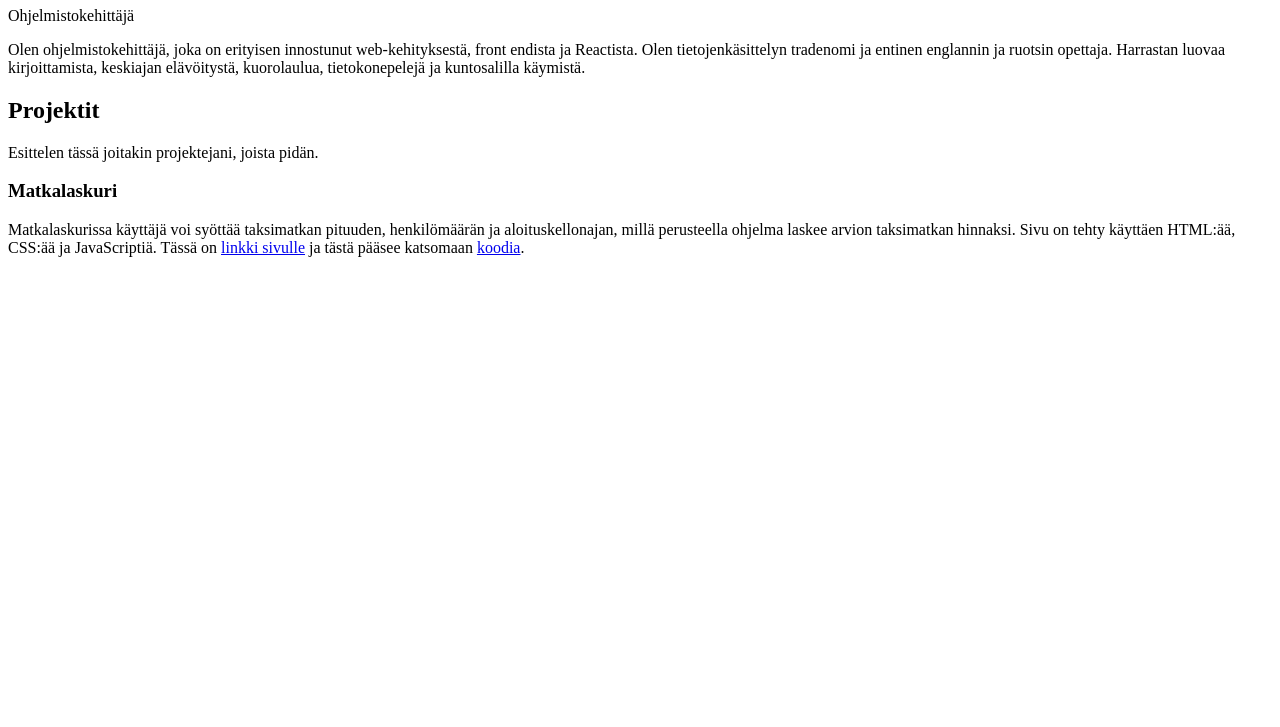
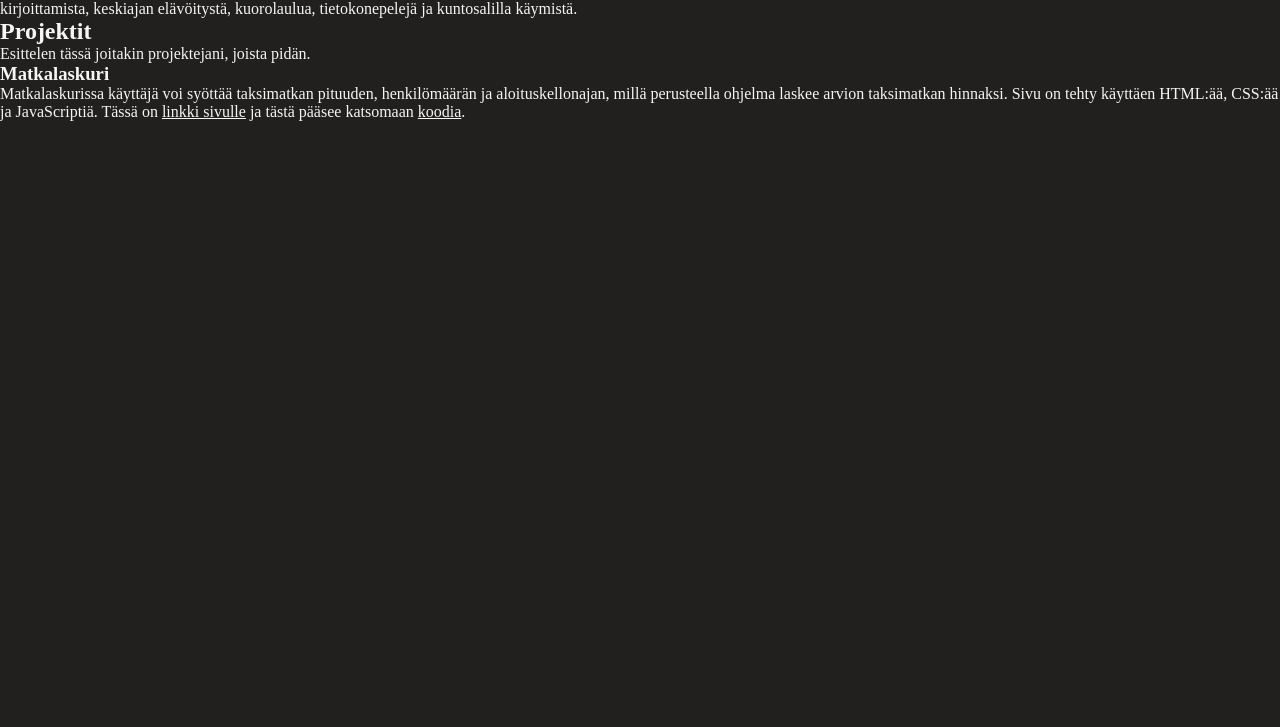
Before and after one commit to treduan/portfolio, a plain HTML site: page index.html in a window 1280 px wide. Shown: the part 73-800 px from the top of the page. Drawn offline with Linux system fonts and the light colour scheme.

Commit message:
Add styling

```diff
--- a/index.html
+++ b/index.html
@@ -4,6 +4,7 @@
     <meta charset="UTF-8">
     <meta name="viewport" content="width=device-width, initial-scale=1.0">
     <title>Anna Metsäpellon portfolio</title>
+    <link rel="stylesheet" href="style.css"/>
 </head>
 <body>
     <header>
--- /dev/null
+++ b/style.css
@@ -0,0 +1,5 @@
+* {
+    margin: 0;
+    background-color: rgb(34, 31, 31);
+    color: whitesmoke;
+}
```
